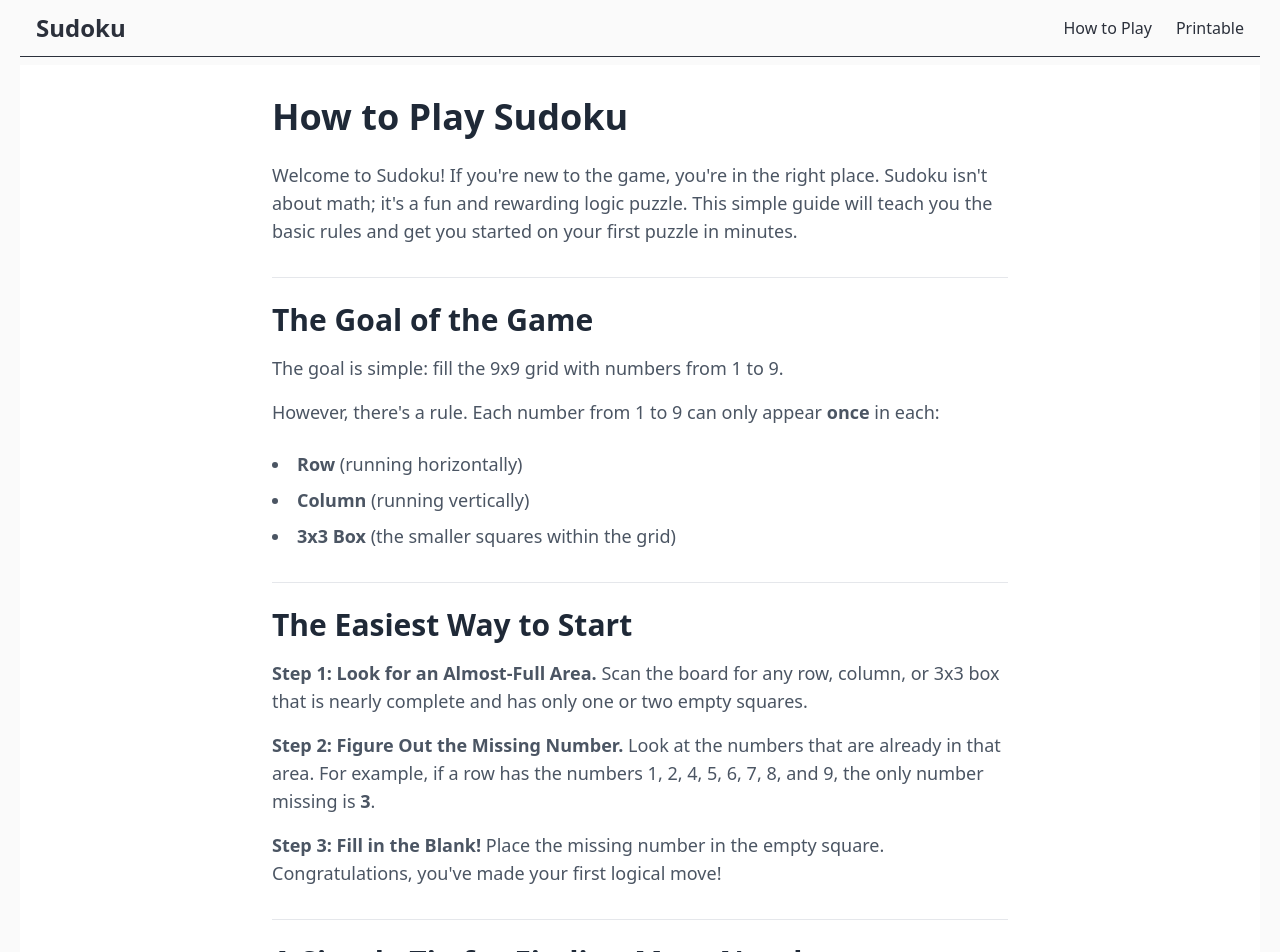
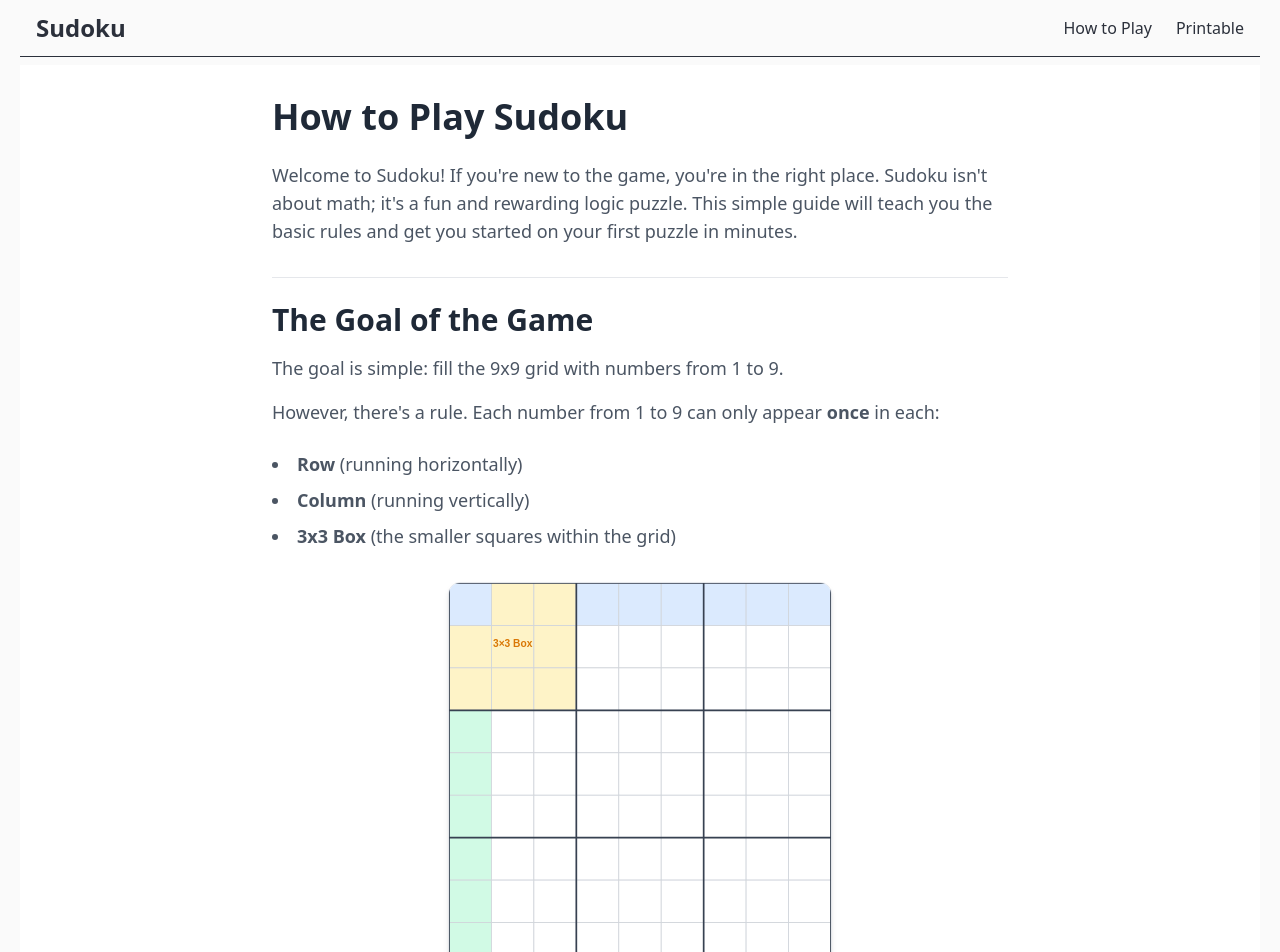
Before and after one commit to adilouis-ui/sudoku-pure-play, a React (Vite) app: page /how-to-play in a window 1280 px wide. Shown: the top 952 px of the page. Built offline with nearby package versions, Linux system fonts and the light colour scheme.

Commit message:
feat: Add Sudoku board diagram to How to Play page

```diff
--- a/src/pages/HowToPlay.tsx
+++ b/src/pages/HowToPlay.tsx
@@ -28,6 +28,8 @@ const HowToPlay = () => {
           <li><strong>Column</strong> (running vertically)</li>
           <li><strong>3x3 Box</strong> (the smaller squares within the grid)</li>
         </ul>
+
+        <img src="/assets/visual-anatomy.svg" alt="Diagram showing the rows, columns, and 3x3 boxes of a Sudoku grid" className="w-full max-w-sm mx-auto my-8 border rounded-lg shadow-md" />
 
         <h2 className="text-3xl font-bold mb-4 text-gray-800 border-t pt-6">The Easiest Way to Start</h2>
         <div className="text-lg text-gray-600 space-y-4 mb-8">
```
Also changed, not shown: public/assets/visual-anatomy.svg.
